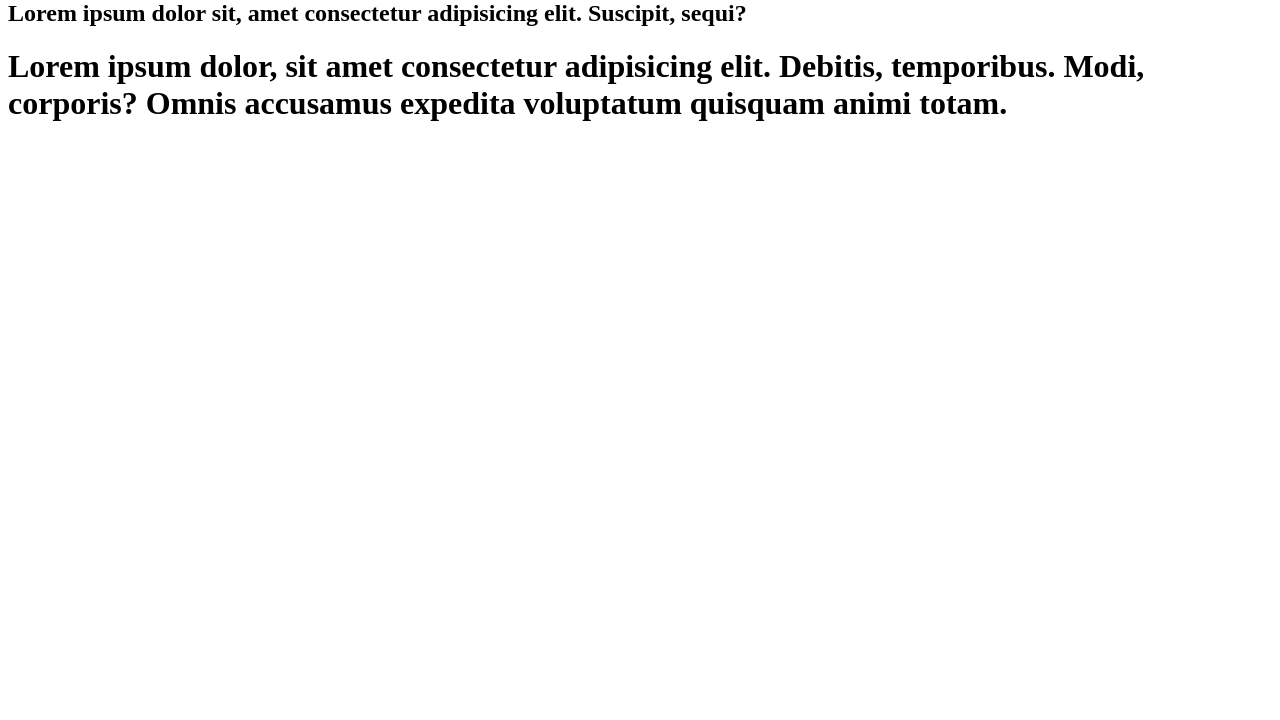
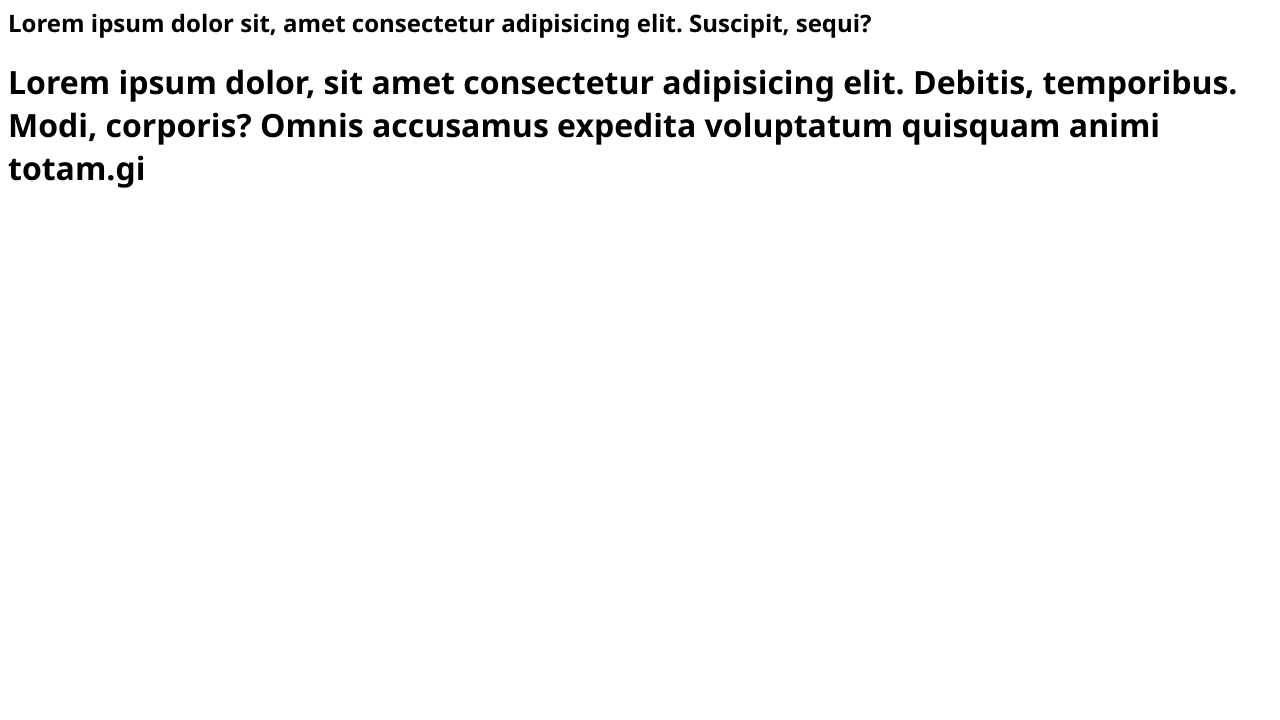
Before and after one commit to yopse/aportfolio, a plain HTML site: page index.html in a window 1280 px wide. Shown: the part 80-800 px from the top of the page. Drawn offline with Linux system fonts and the light colour scheme.

Commit message:
font-s-enhenced

```diff
--- a/index.html
+++ b/index.html
@@ -5,11 +5,22 @@
     <meta http-equiv="X-UA-Compatible" content="IE=edge">
     <meta name="viewport" content="width=device-width, initial-scale=1.0">
     <title>Document</title>
+
+
+     <style>
+
+         body {
+
+             font-family: 'Segoe UI', Tahoma, Geneva, Verdana, sans-serif;
+         }
+     </style>
 </head>
 <body>
     <h1>Love the coding and learning</h1>
     <h2>Lorem ipsum dolor sit, amet consectetur adipisicing elit. Suscipit, sequi?</h2>
 
-    <h1>Lorem ipsum dolor, sit amet consectetur adipisicing elit. Debitis, temporibus. Modi, corporis? Omnis accusamus expedita voluptatum quisquam animi totam.</h1>
+    <h1>Lorem ipsum dolor, sit amet consectetur adipisicing elit. Debitis, temporibus. Modi, corporis? Omnis accusamus expedita voluptatum quisquam animi totam.gi</h1>
+
+
 </body>
 </html>
```
